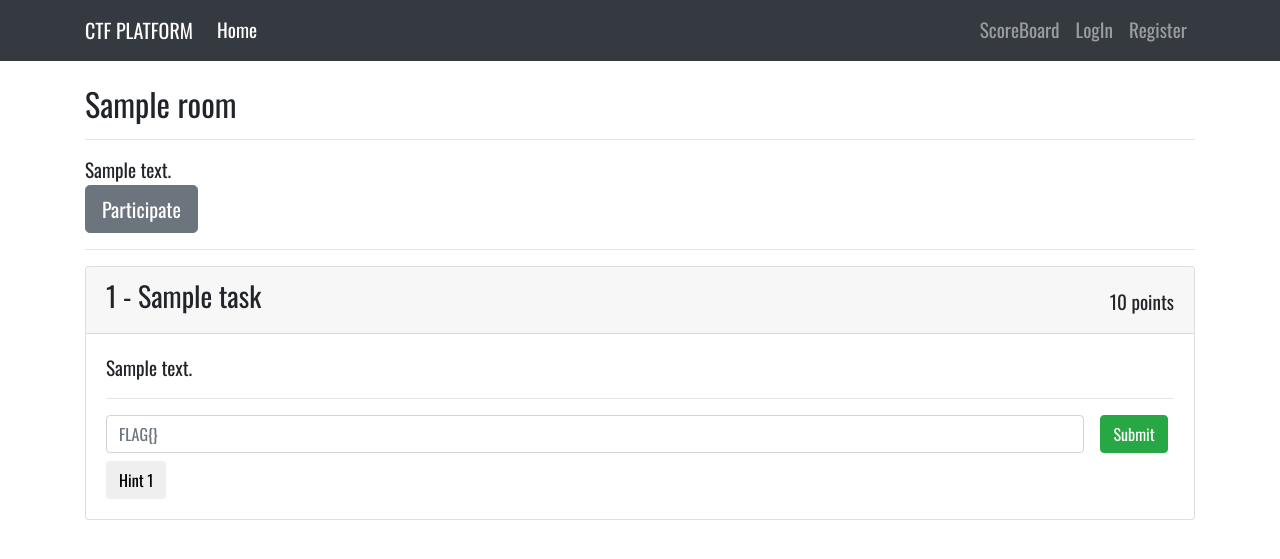
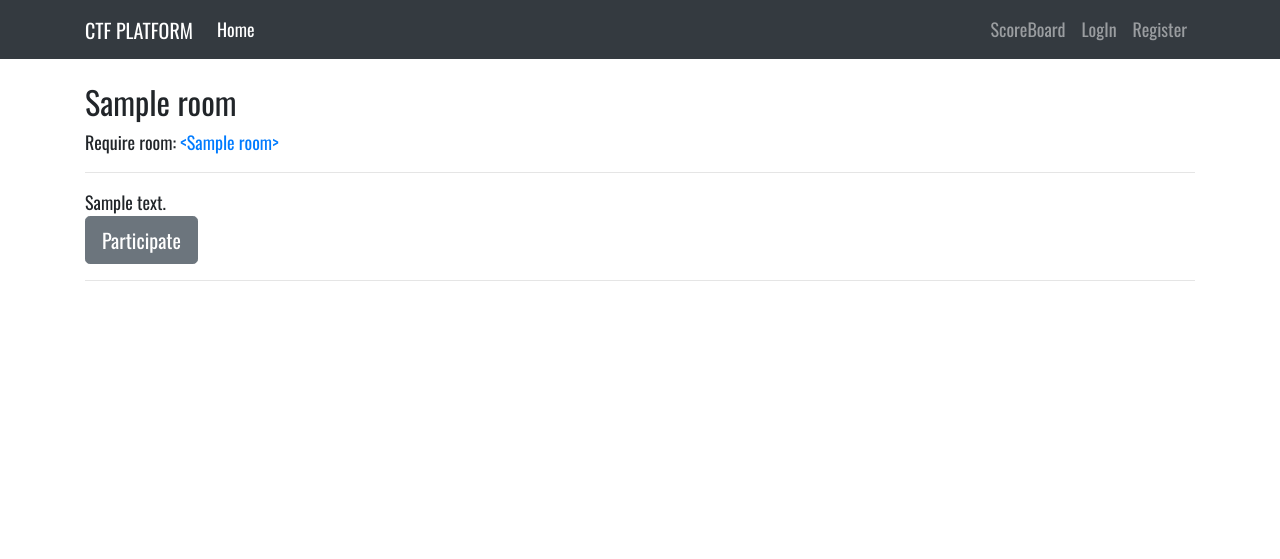
Before and after one commit to NirushaaaR/CTF-platform-final-project, a Django app: page /room/1 in a window 1280 px wide. Shown: the top 559 px of the page. Run offline with Django 3.2, Linux system fonts and the light colour scheme; tables that the repository leaves empty hold one stand-in row (values such as "Sample post"); some libraries are stand-ins or nearby versions.

Commit message:
add prequisites in room

```diff
--- a/src/app/mystatic/css/main.css
+++ b/src/app/mystatic/css/main.css
@@ -1,6 +1,6 @@
 body {
     font-family: 'Oswald', sans-serif !important;
-    font-size: larger;
+    font-size: large;
 }
 
 .box-shadow {
--- a/src/templates/base.html
+++ b/src/templates/base.html
@@ -22,9 +22,9 @@
 <body>
   {% include 'partials/_navbar.html' %}
   {% include "partials/_alert.html" %}
-  <div class="container">
-    {% block content %} {% endblock content %}
-  </div>
+
+  {% block content %} {% endblock content %}
+
   <!-- bootstrap js -->
   <script src="{% static 'js/jquery.js' %}"></script>
   <script src="https://cdnjs.cloudflare.com/ajax/libs/popper.js/1.12.9/umd/popper.min.js"
--- a/src/templates/core/profile.html
+++ b/src/templates/core/profile.html
@@ -1,4 +1,5 @@
 {% extends 'base.html' %} {% block content %}
+<div class="container">
 <h1>User Profile Here</h1>
 <p>username: {{ request.user.username }}</p>
 <p>email: {{ request.user.email }}</p>
@@ -13,4 +14,5 @@
     </li>
     {% endfor %}
 </ul>
+</div>
 {% endblock content %}
--- a/src/templates/core/room.html
+++ b/src/templates/core/room.html
@@ -1,5 +1,11 @@
 {% extends 'base.html' %} {% load custom_filters %} {% load humanize %} {% block content %}
+<div class="container">
   <h2 class="mt-4">{{room.title}}</h2>
+  <p>Require room:
+  {% for require_room in room.prerequisites.all  %}
+  <a href="{{require_room.get_absolute_url}}">&lt;{{require_room}}&gt;</a>
+  {% endfor %}
+  </p>
   <hr>
   {{room.description|safe}}
   {% if not is_participated %}
@@ -7,8 +13,8 @@
     {% csrf_token %}
     <button type="submit" class="btn btn-lg btn-secondary">Participate</button>
   </form>
-{% endif %}
   <hr>
+  {% else %}
 
   {% for task in tasks %}
   <div class="card my-3 {% if task.task_number in user_answered_tasks %}border-success{% endif %}">
@@ -76,4 +82,6 @@
     </div>
   </div>
   {% endif %}
+  {% endif %}
+</div>
 {% endblock content %}
```
Also changed, not shown: src/templates/core/index.html (+6 -2 lines), src/templates/core/register.html (line endings or trailing spaces). Lines whose indentation alone changed are shown as unchanged.
